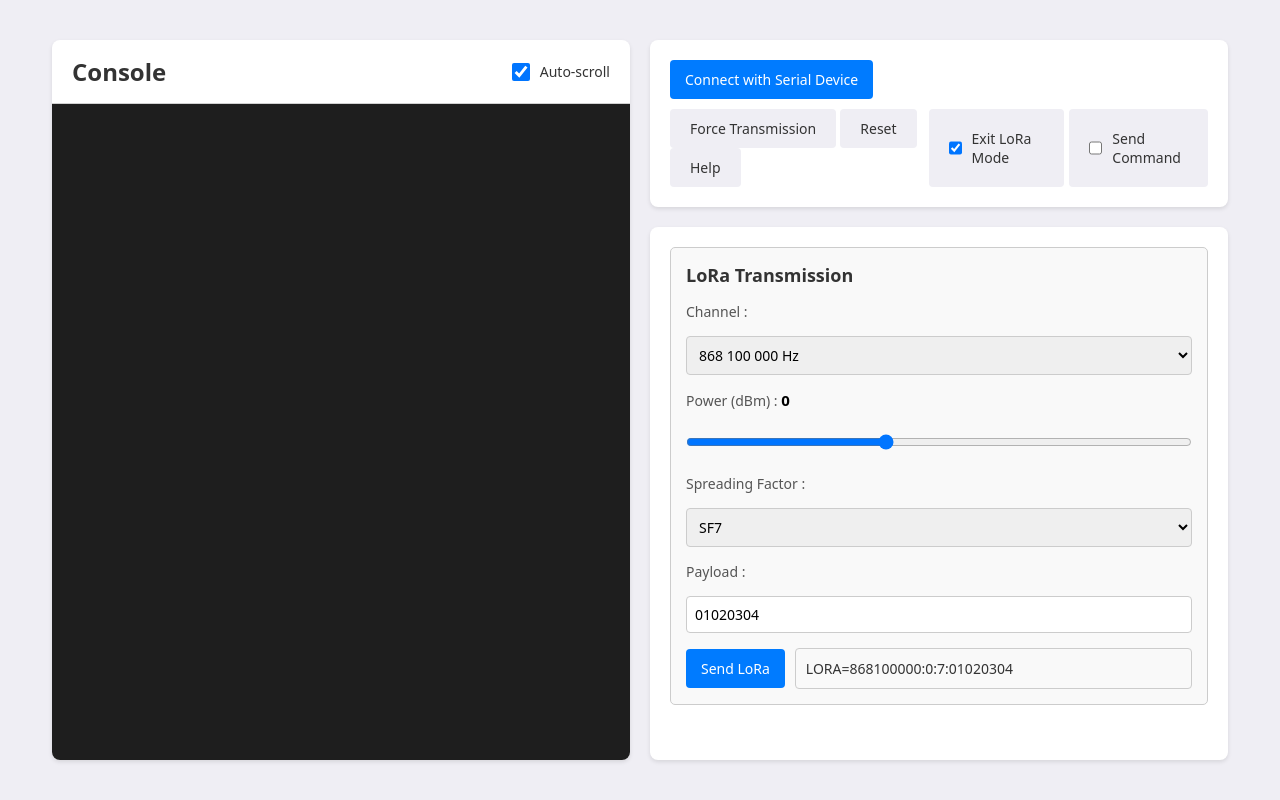
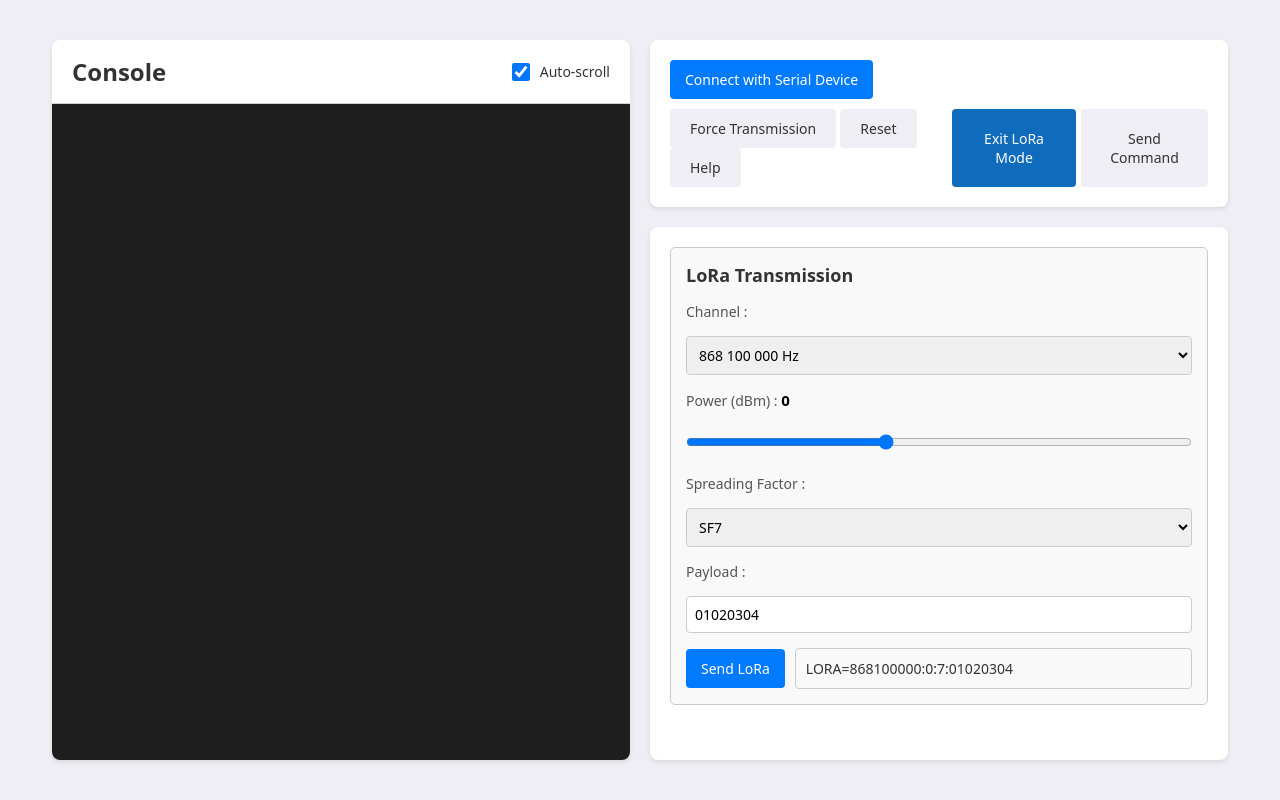
Before and after one commit to SylvainMontagny/stm32wl-serial-webApp, a website with bundled scripts: page src/index.html in a window 1280 px wide. Both pictures are taken after a click on the element "Enter LoRa Mode". Built offline with nearby package versions, Linux system fonts and the light colour scheme; a web font is replaced by a local one.

Commit message:
FEAT : amélioration de l'interface utilisateur avec des boutons toggle et ajustements CSS

```diff
--- a/docker-compose.yml
+++ b/docker-compose.yml
@@ -9,7 +9,6 @@ services:
       - PORT=4150
     volumes:
       - .:/usr/src/app # Monte le répertoire local dans le conteneur pour le développement
-    command: ["npm", "start"]
     networks:
       - reverse-proxy
 
--- a/src/css/styles.css
+++ b/src/css/styles.css
@@ -209,31 +209,50 @@ body {
   gap: 10px;
 }
 
-.toggle-container input[type="checkbox"],
-.toggle-container-cmd input[type="checkbox"] {
+.toggle-container input[type="checkbox"] {
   width: 18px;
   height: 18px;
   cursor: pointer;
 }
 
-.toggle-btn,
-.toggle-btn-cmd {
+.toggle-btn {
   font-size: 14px;
   color: var(--text-color);
   cursor: pointer;
 }
 
+.toggle-btn-cmd {
+  cursor: pointer;
+  width: 100%;
+  text-align: center;
+}
 
-.toggle-container-cmd{
+.toggle-container-cmd.active {
+  background-color: var(--primary-color);
+  color: white;
+}
+
+.toggle-container-cmd input[type="checkbox"] {
+  position: absolute;
+  opacity: 0;
+  width: 0;
+  height: 0;
+}
+
+
+.toggle-container-cmd {
   padding: 10px 20px;
   border: none;
   border-radius: 4px;
   cursor: pointer;
   font-size: 14px;
-  transition: background-color 0.3s;
+  transition: background-color 0.3s, color 0.3s;
   background-color: var(--gray-color);
   color: var(--text-color);
+  display: flex;
+  align-items: center;
 }
+
 .toggle-btn-cmd:hover {
   opacity: 0.9;
 }
--- a/src/js/main.js
+++ b/src/js/main.js
@@ -91,21 +91,25 @@ document
 const inputContainer = document.querySelector(".input-container-cmd");
 const loraTransmissionPanel = document.querySelector(".commands-section");
 
-document.getElementById("enter-send-command").addEventListener("click", () => {
-  inputContainer.classList.toggle("hidden");
+document.getElementById("enter-send-command").addEventListener("click", (e) => {
+  const buttonContainer = e.target.closest(".toggle-container-cmd");
+  const isActive = buttonContainer.classList.toggle("active");
+  inputContainer.classList.toggle("hidden", !isActive);
 });
 
 document
   .getElementById("enter-lora-mode")
-  .addEventListener("click", async () => {
-    const loraModeCheckbox = document.getElementById("enter-lora-mode");
+  .addEventListener("click", async (e) => {
+    const buttonContainer = e.target.closest(".toggle-container-cmd");
+    const isActive = buttonContainer.classList.toggle("active");
     const loraModeLabel = document.getElementById("enter-lora-mode-label");
-    if (!loraModeCheckbox.checked) {
+
+    if (!isActive) {
       await serialScaleController.writeToPort("r");
       loraModeLabel.textContent = "Enter LoRa Mode";
     } else {
       await serialScaleController.writeToPort("lora");
       loraModeLabel.textContent = "Exit LoRa Mode";
     }
-    loraTransmissionPanel.classList.toggle("hidden");
+    loraTransmissionPanel.classList.toggle("hidden", !isActive);
   });
```
Also changed, not shown: 1 other file.
